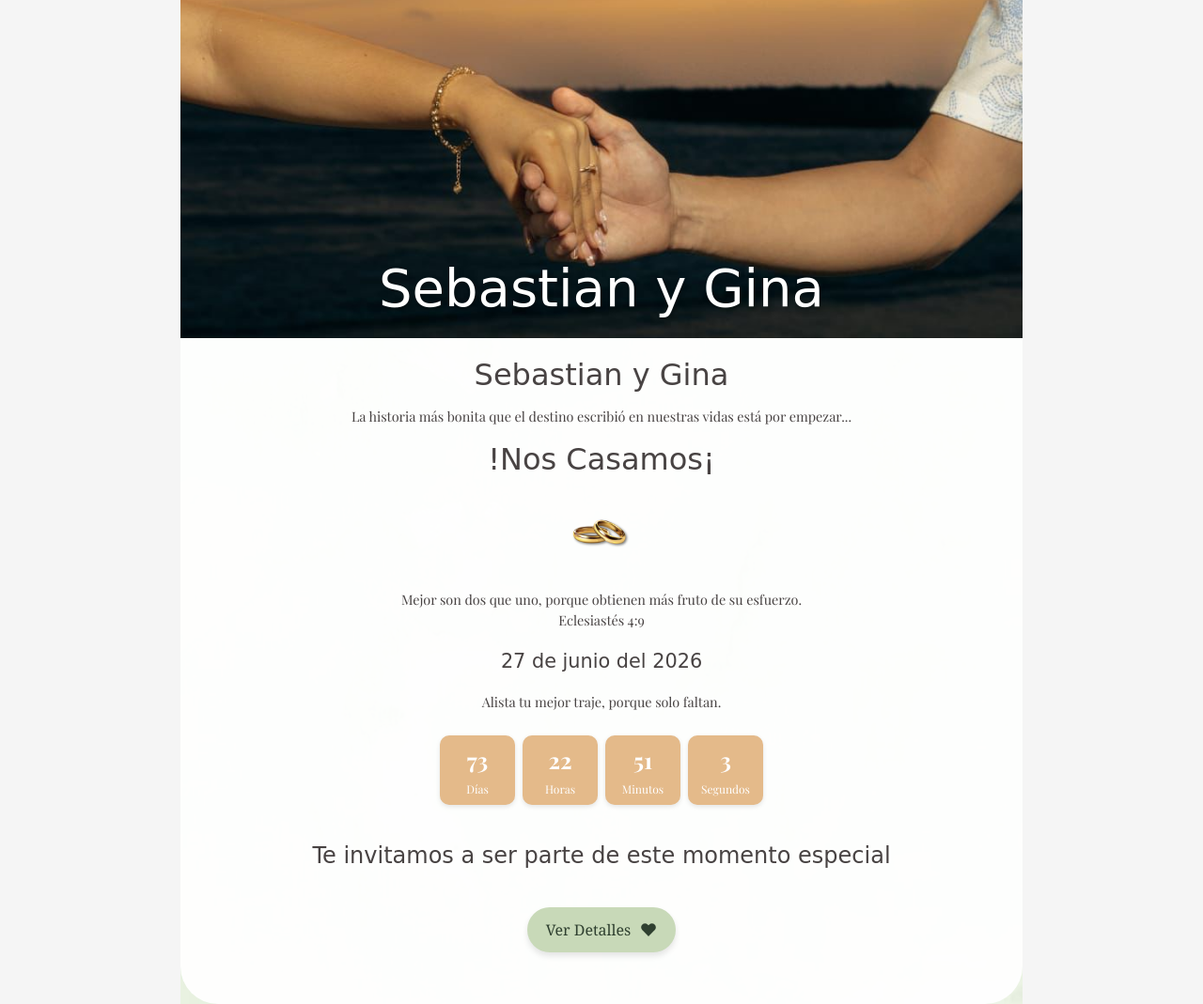
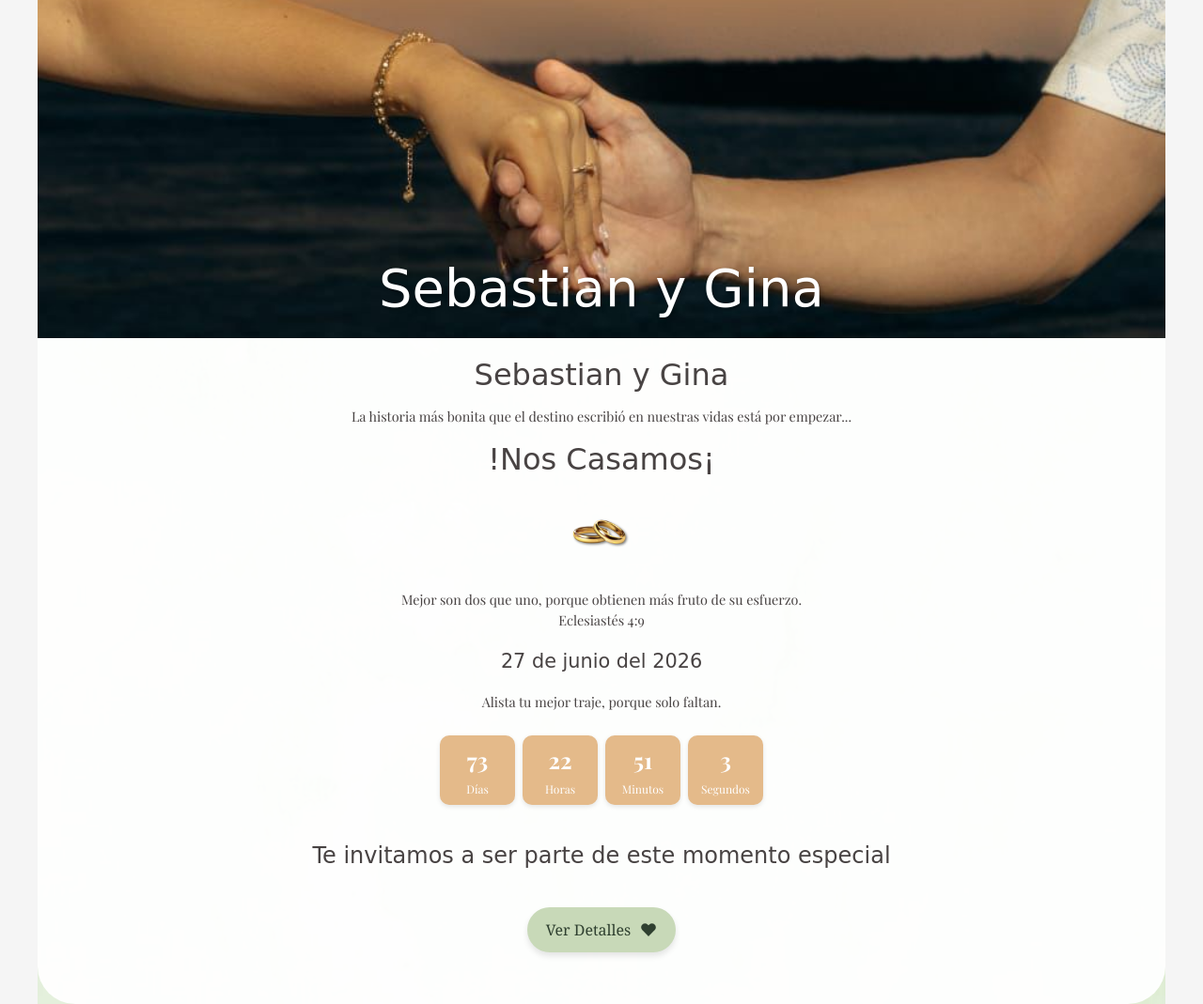
Before and after one commit to SebasSuarez22/wedding-card, a PHP site: page / in a window 1280 px wide. Shown: the whole page at 94% size. Run offline with PHP 8.4, Linux system fonts and the light colour scheme; data that the repository does not hold is empty.

Commit message:
New Update

```diff
--- a/stylesheet.css
+++ b/stylesheet.css
@@ -12,20 +12,20 @@ body {
 }
 
 .container-fluid {
-    width: 90%;
+    width: 100%;
     margin: 0 auto;
     box-sizing: border-box;
 }
 
 @media (min-width: 768px) {
     .container-fluid {
-        width: 70%;
+        width: 100%;
     }
 }
 
 @media (min-width: 1200px) {
     .container-fluid {
-        width: 70%;
+        width: 100%;
         max-width: 1200px;
         /* Limita el ancho máximo */
     }
```
